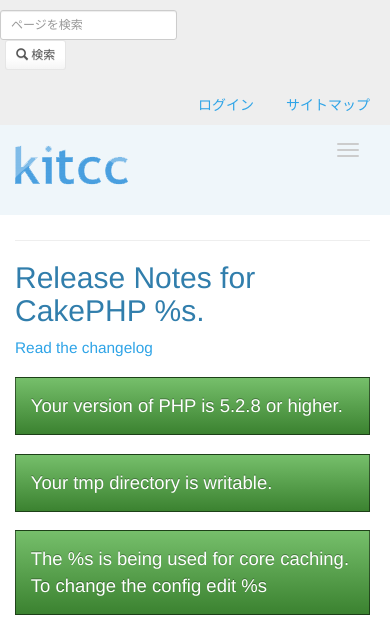
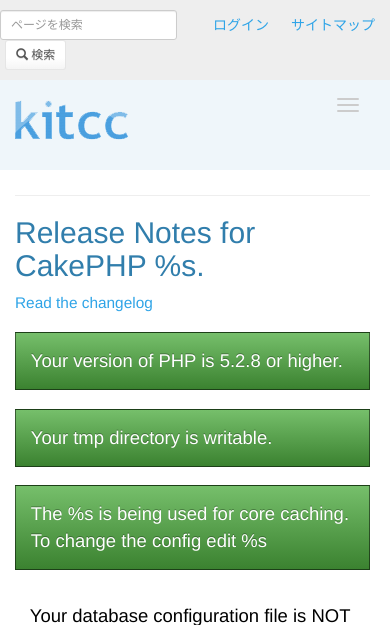
Before and after one commit to hoo89/Wikitcc2, a CakePHP app: the page made by app/View/Pages/home.ctp in a window 390 px wide. Shown: the top 625 px of the page. Run offline with PHP 8.4 and a stand-in for CakePHP, Linux system fonts and the light colour scheme; the template is opened without the code that fills it, so the values that code supplies are empty; form fields are guessed from the names that the template uses; some libraries are stand-ins or nearby versions.

Commit message:
fix layout

```diff
--- a/app/webroot/css/wikitcc.css
+++ b/app/webroot/css/wikitcc.css
@@ -154,7 +154,7 @@ pre, code{
 		margin: 0;
 		width: 100%
 	}
-	#content-header{
+	#content-header>div{
 		float:inherit!important;
 	}
 	#updates,
@@ -167,6 +167,9 @@ pre, code{
 	#WikiPageKeyword{
 		margin-left: 5px;
 		width:100px;
+	}
+	.nav>li>a{
+		padding:10px 10px;
 	}
 }
 
```
